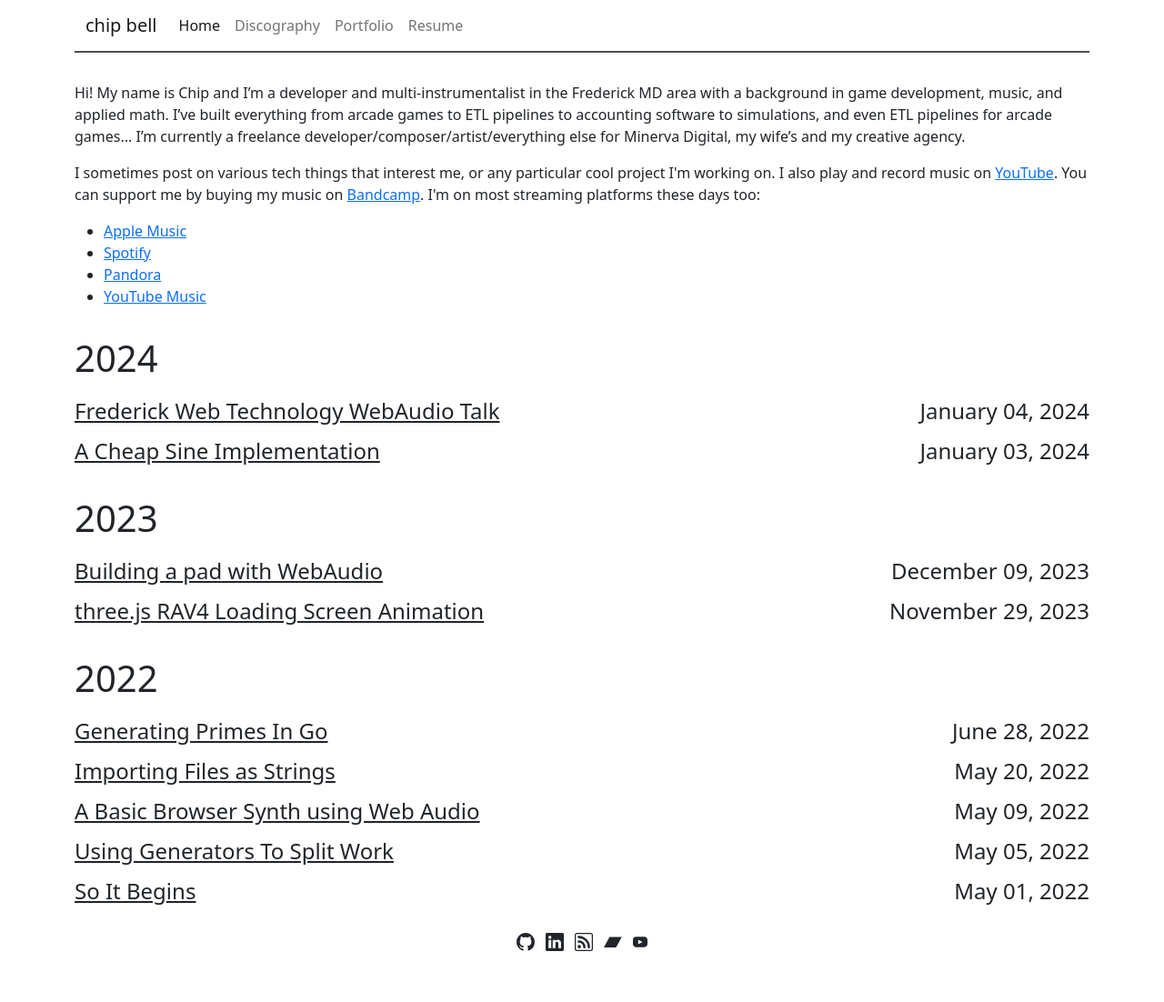
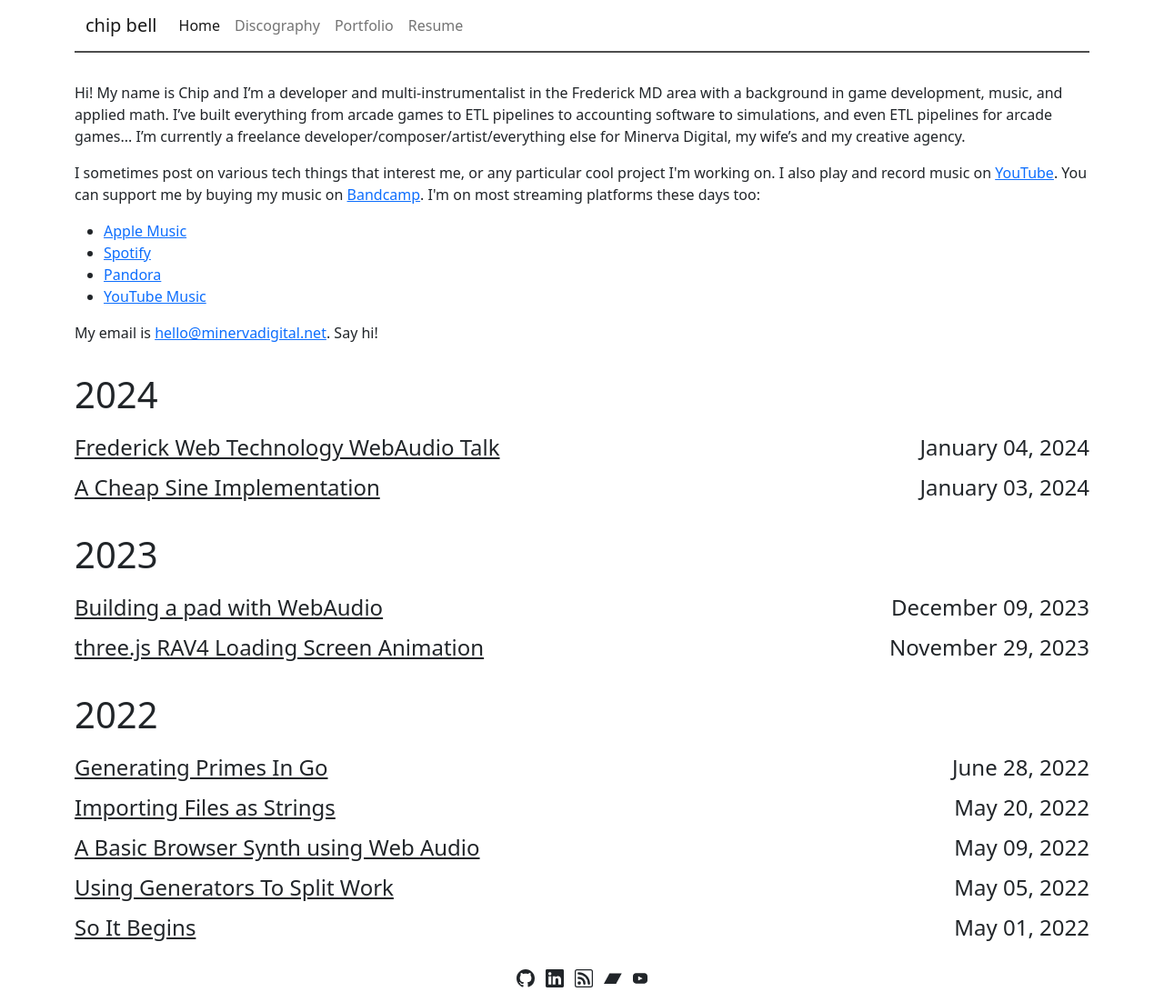
Before and after one commit to chipbell4/chipbell4.github.io, a Jekyll site: the page built from index.html, in a window 1280 px wide. Shown: the whole page at 91% size. Built offline with Jekyll 4.4.1, drawn with Linux system fonts in a browser that asks for light colours; nearby versions of some CDN libraries; before the commit the page ends 1062 px from its top, so only the background shows below that.

Commit message:
Adding a link to email

```diff
--- a/index.html
+++ b/index.html
@@ -22,6 +22,10 @@
         </ul>
   </p>
 
+  <p>
+  My email is <a href="mailto:hello@minervadigital.net">hello@minervadigital.net</a>. Say hi!
+  </p>
+
 </div>
 <div class="archive">
   {% for post in site.posts %} {% assign currDate = post.date | date: "%Y" %} {%
```
